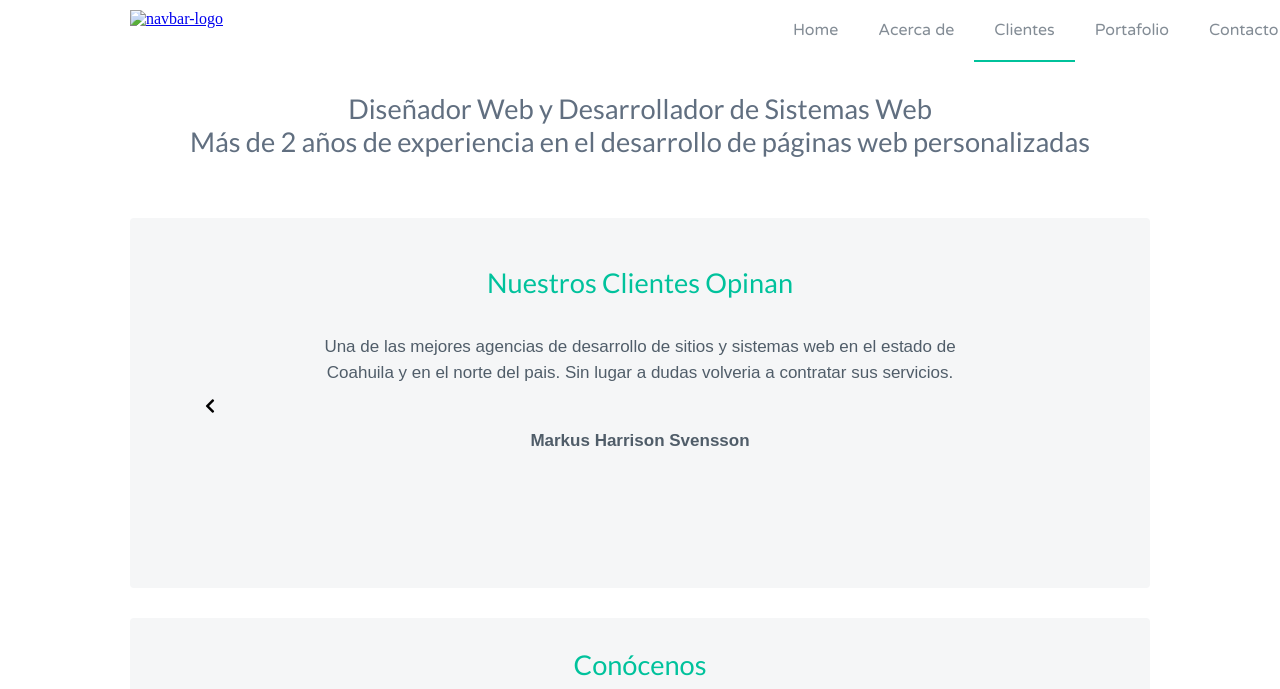
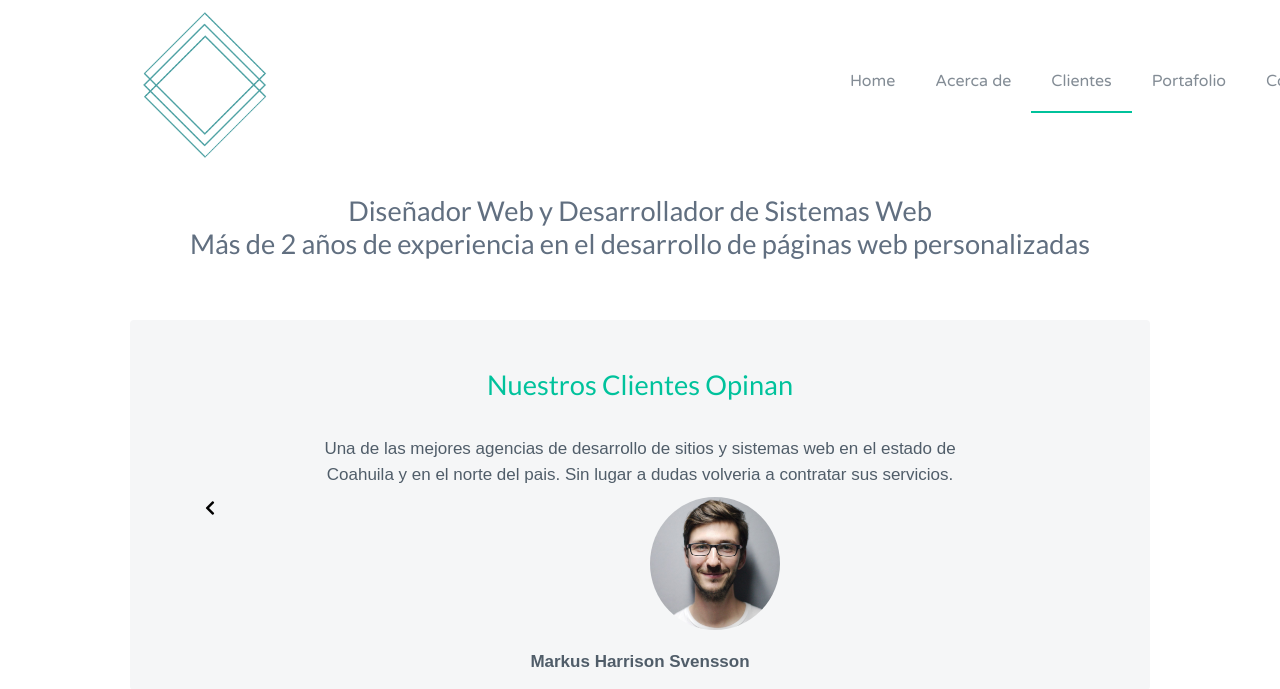
Before and after one commit to alexlugoITESMsaltillo/MODULO3_HTML, a plain HTML site: page Proyecto/clients.html in a window 1280 px wide. Shown: the top 689 px of the page. Drawn offline with Linux system fonts and the light colour scheme; the site is published under a folder, as on GitHub Pages, so addresses that start at the root find nothing.

Commit message:
Update clients.html

```diff
--- a/Proyecto/clients.html
+++ b/Proyecto/clients.html
@@ -5,7 +5,7 @@
     <meta http-equiv="X-UA-Compatible" content="IE=edge">
     <meta name="viewport" content="width=device-width, initial-scale=1.0">
     <title>Alejandro Lugo | Clientes</title>
-    <link rel="stylesheet" href="css/style.css">
+    <link rel="stylesheet" href="./css/style.css">
 
     <!-- Fontawesome -->
     <link rel="stylesheet" href="https://cdnjs.cloudflare.com/ajax/libs/font-awesome/5.15.3/css/all.min.css" integrity="sha512-iBBXm8fW90+nuLcSKlbmrPcLa0OT92xO1BIsZ+ywDWZCvqsWgccV3gFoRBv0z+8dLJgyAHIhR35VZc2oM/gI1w==" crossorigin="anonymous" referrerpolicy="no-referrer" />
@@ -23,7 +23,7 @@
       <!-- NavigationBar -->
       <nav id="navbar">
           <div class="logo">
-            <a href="#home" class="logo"><img src="/media/images/ logo.png" alt="navbar-logo"></a>
+            <a href="#home" class="logo"><img src="./media/images/ logo.png" alt="navbar-logo"></a>
           </div>
           <div class="menu">
             <ul class="navbar-item">
@@ -57,7 +57,7 @@
           <p class="client-p">Una de las mejores agencias de desarrollo de sitios y sistemas web en el estado de Coahuila
             y en el norte del pais. Sin lugar a dudas volveria a contratar sus servicios.
           </p>
-          <img id="profile-img" src="/media/images/profile-pic.jpg" alt="">
+          <img id="profile-img" src="./media/images/profile-pic.jpg" alt="">
           <p id="customer-name"> <strong>Markus Harrison Svensson</strong></p>
         </div>
       </div>
```
